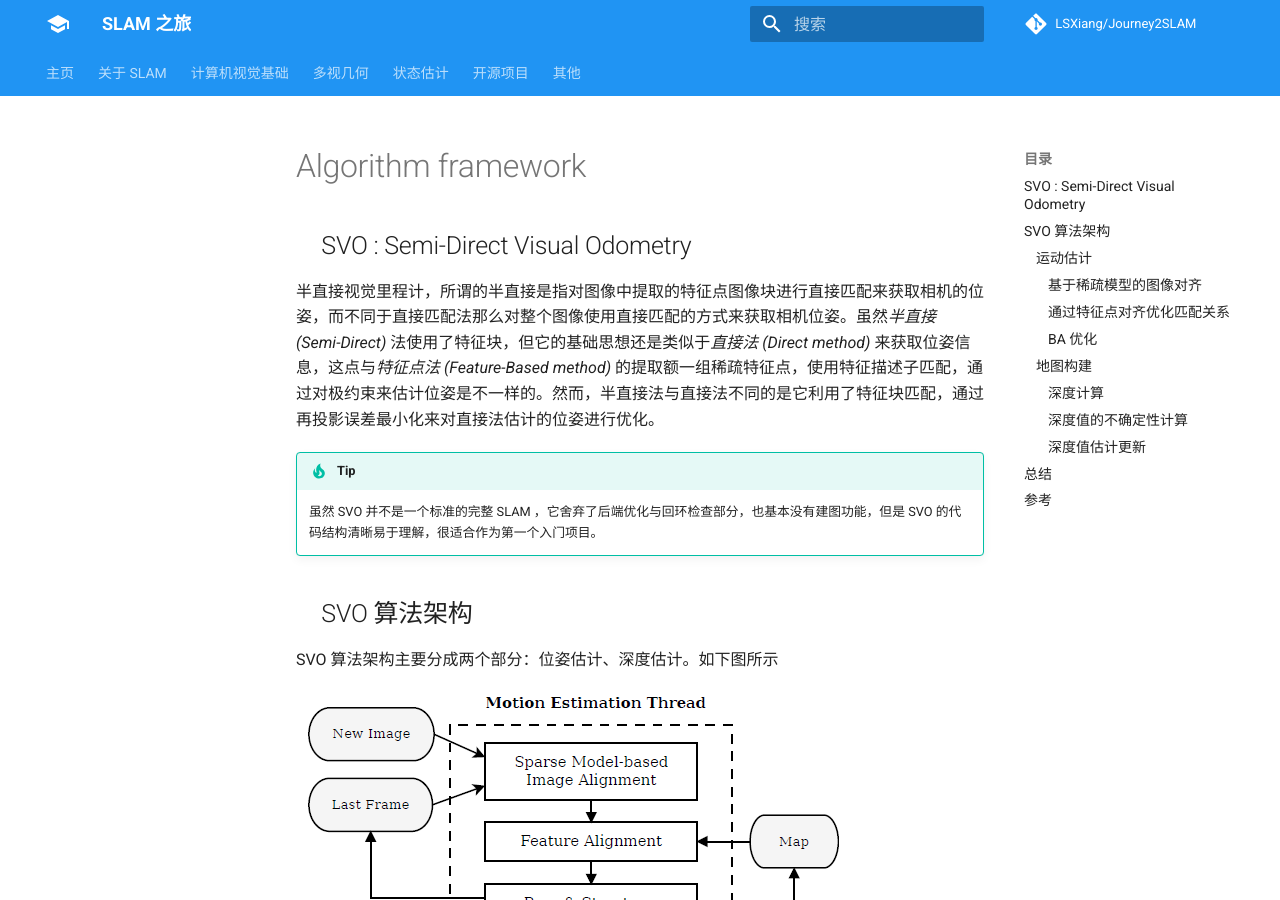
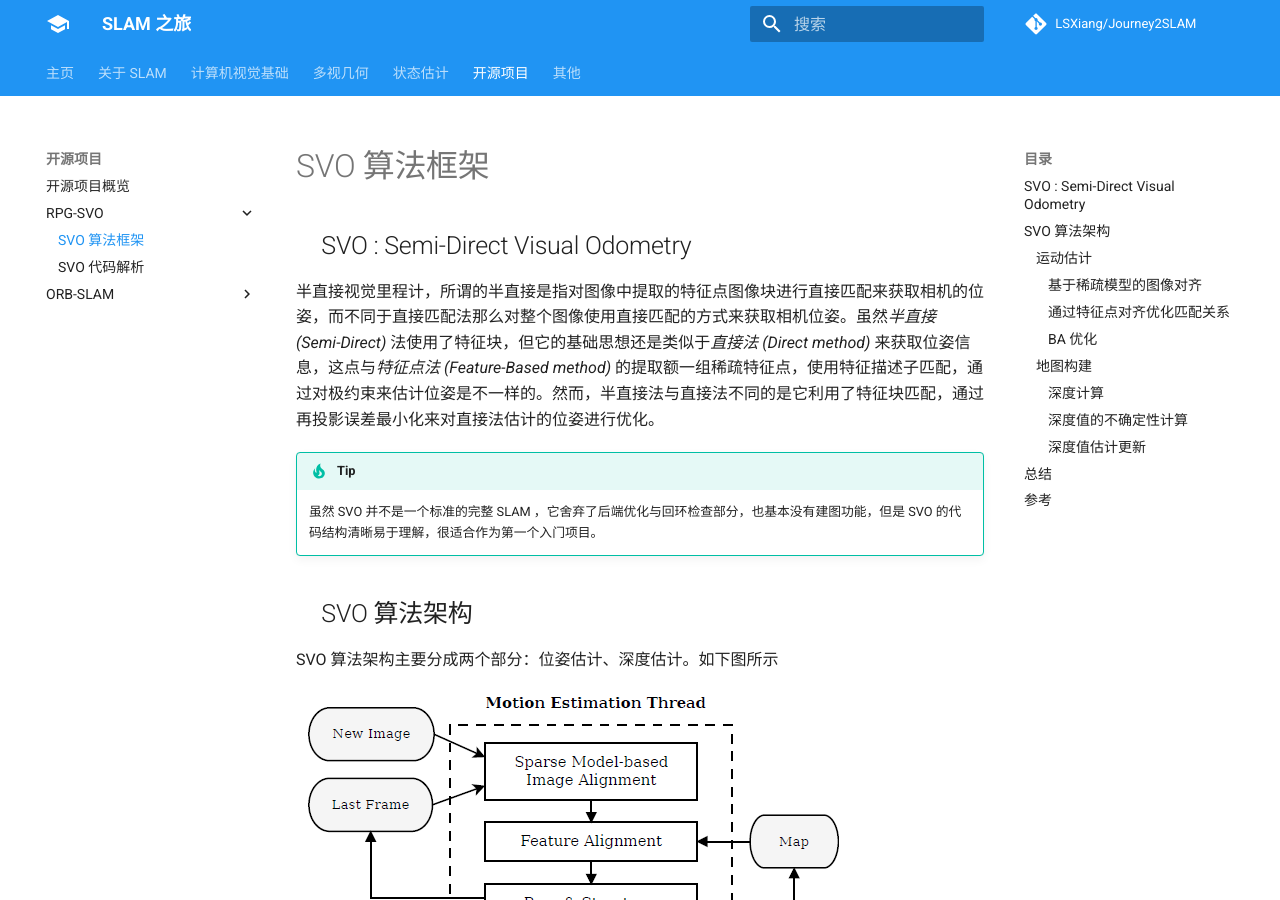
Before and after one commit to LSXiang/Journey2SLAM, an MkDocs documentation site: the page built from docs/projects/rpg_svo/algorithm_framework.md, in a window 1280 px wide and 900 px high. Built offline with MkDocs 1.6.1 and Material for MkDocs 9.7.7, drawn with Linux system fonts in a browser that asks for light colours; formulas are drawn with MathJax 3; comment, search, counter and statistics services are not loaded.

Commit message:
rename & add the SVO code analysis navigation

```diff
--- a/mkdocs.yml
+++ b/mkdocs.yml
@@ -51,10 +51,11 @@
 - 开源项目:
     - 开源项目概览: projects/projects.md
     - RPG-SVO:
-      - SVO 算法框架: projects/rpg_svo/structure.md
+      - SVO 算法框架: projects/rpg_svo/algorithm_framework.md
+      - SVO 代码解析: projects/rpg_svo/code_analysis.md
     - ORB-SLAM:
-      - ORB-SLAM 算法框架: projects/orb_slam/structure.md
-      - 初始化: projects/orb_slam/initialize.md
+      - ORB-SLAM 算法框架: projects/orb_slam/algorithm_framework.md
+      - ORB-SLAM 代码解析: projects/orb_slam/code_analysis.md
 - 其他:
     - Markdown 写作模版: others/md_template.md
     # - 待归类整合文稿:
```
